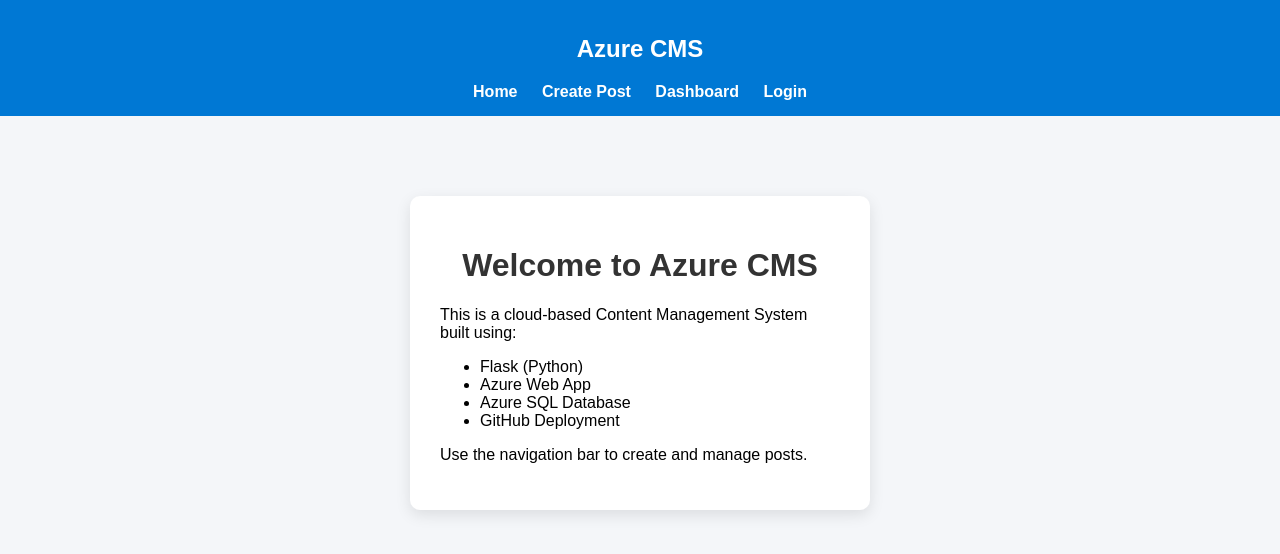
After one commit to Roshni-0523/azure-flask-cms, a Flask app: template templates/home.html in a window 1280 px wide. The commit adds this page. Shown: the top 554 px of the page. Run offline with Flask 3, Linux system fonts and the light colour scheme; the template is opened without the code that fills it, so the values that code supplies are empty.

Commit message:
Added home page and improved login UI

```diff
--- a/app.py
+++ b/app.py
@@ -16,10 +16,7 @@
 
 @app.route('/')
 def home():
-    cursor = conn.cursor()
-    cursor.execute("SELECT * FROM posts")
-    posts = cursor.fetchall()
-    return render_template("dashboard.html", posts=posts)
+    return render_template("home.html")
 
 
 @app.route('/login', methods=["GET","POST"])
--- /dev/null
+++ b/templates/home.html
@@ -0,0 +1,37 @@
+<!DOCTYPE html>
+<html>
+
+<head>
+    <title>Home</title>
+    <link rel="stylesheet" href="{{ url_for('static', filename='css/style.css') }}">
+</head>
+
+<body>
+
+<div class="navbar">
+    <h2>Azure CMS</h2>
+    <a href="/">Home</a>
+    <a href="/create">Create Post</a>
+    <a href="/dashboard">Dashboard</a>
+    <a href="/login">Login</a>
+</div>
+
+<div class="container">
+
+<h1>Welcome to Azure CMS</h1>
+
+<p>This is a cloud-based Content Management System built using:</p>
+
+<ul>
+<li>Flask (Python)</li>
+<li>Azure Web App</li>
+<li>Azure SQL Database</li>
+<li>GitHub Deployment</li>
+</ul>
+
+<p>Use the navigation bar to create and manage posts.</p>
+
+</div>
+
+</body>
+</html>
```
Also changed, not shown: templates/login.html (+34 -3 lines).
